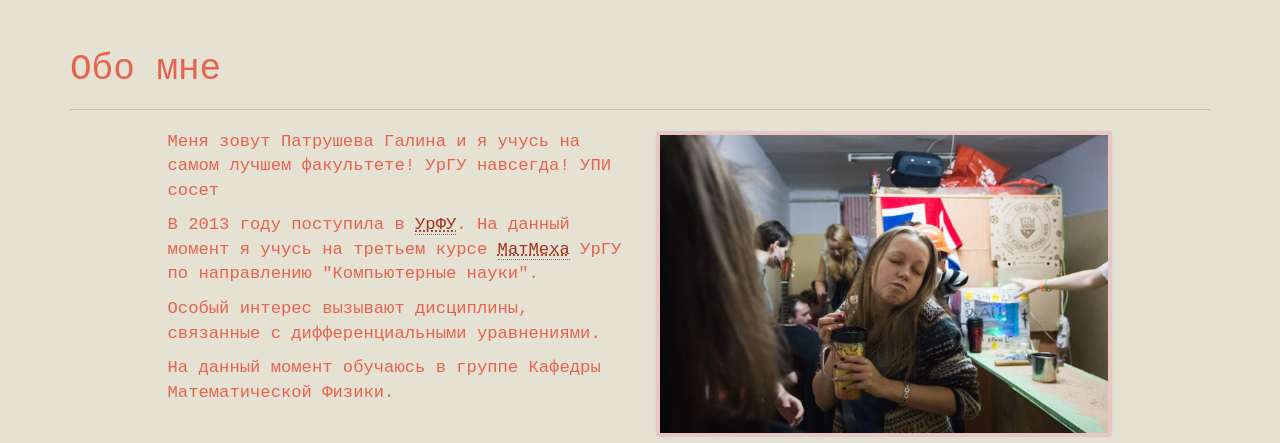
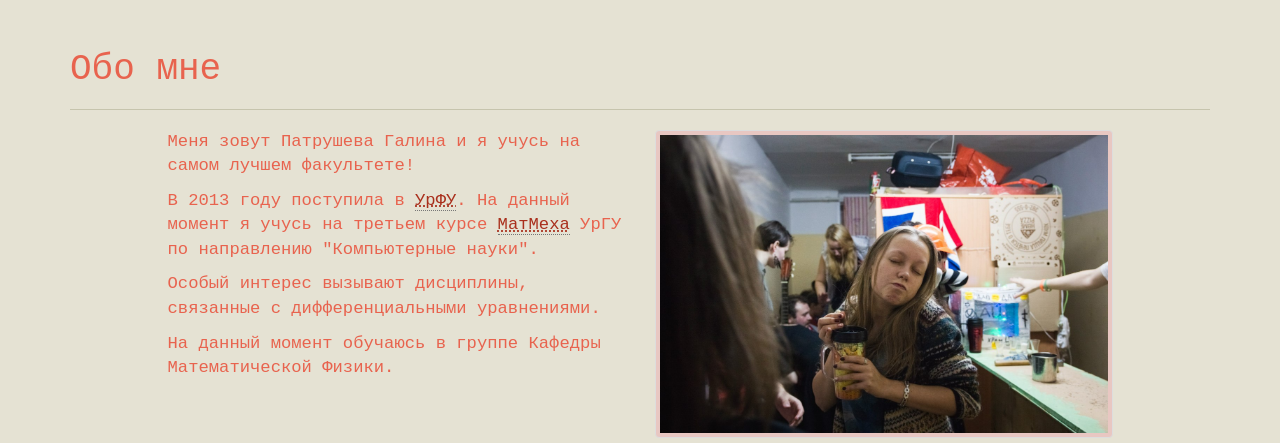
Before and after one commit to galina-patrusheva/web, a Django app: template Portfolio/templates/index.html in a window 1280 px wide. Shown: the part 50-493 px from the top of the page. Run offline with Django 3.2, Linux system fonts and the light colour scheme; the template is opened without the code that fills it, so the values that code supplies are empty; some libraries are stand-ins or nearby versions.

Commit message:
делаем сайт приличным

```diff
--- a/Portfolio/templates/index.html
+++ b/Portfolio/templates/index.html
@@ -4,7 +4,7 @@
 {% block content %}
 <div class="row index-first-row">
     <div class="col-lg-5 col-lg-offset-1 col-md-5 col-md-offset-1 col-sm-6 col-sm-offset-0">
-        <p>Меня зовут Патрушева Галина и я учусь на самом лучшем факультете! УрГУ навсегда! УПИ сосет</p>
+        <p>Меня зовут Патрушева Галина и я учусь на самом лучшем факультете!</p>
         <p>В 2013 году поступила в <a href="//urfu.ru"><abbr title="Уральский Федеральный Университет">УрФУ</abbr></a>.
             На данный момент я учусь на третьем курсе <a href="//imkn.urfu.ru"><abbr title="Институт Математики и Компьютрных Наук">МатМеха</abbr></a>
             УрГУ по направлению "Компьютерные науки".</p>
```
